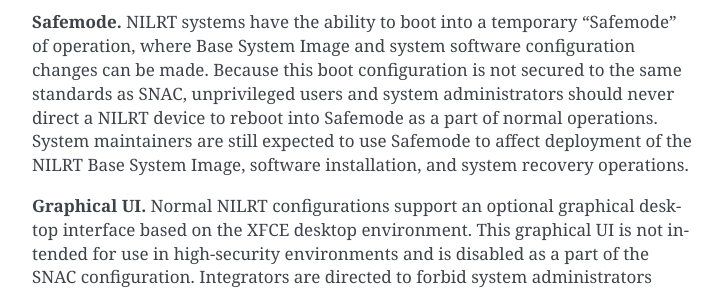
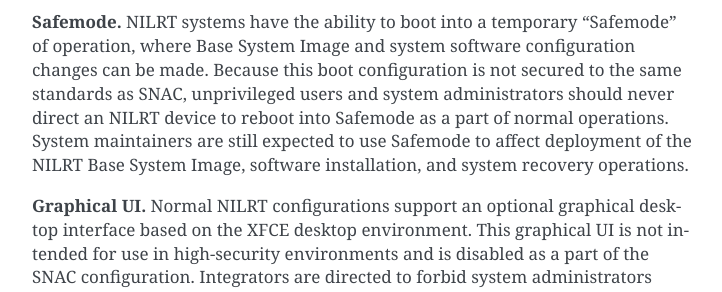
Before and after one commit to ni/nilrt-snac-guide, a Sphinx documentation site: the page built from source/appendix_1.rst, in a window 1280 px wide and 900 px high, scrolled down 1094 px. Shown: the part 250-542 px from the top of the window, without its empty margins (388-1110 px from the left). Built offline with Sphinx 7.4.7, drawn with Linux system fonts in a browser that asks for light colours; some of the changed text lies outside the part shown.

```diff
--- a/source/appendix_1.rst
+++ b/source/appendix_1.rst
@@ -61,7 +61,7 @@ administrators and system maintainers.
 "Safemode" of operation, where Base System Image and system software
 configuration changes can be made. Because this boot configuration is
 not secured to the same standards as SNAC, unprivileged users and system
-administrators should never direct a NILRT device to reboot into
+administrators should never direct an NILRT device to reboot into
 Safemode as a part of normal operations. System maintainers are still
 expected to use Safemode to affect deployment of the NILRT Base System
 Image, software installation, and system recovery operations.
@@ -144,7 +144,7 @@ the ``sudo`` and ``adm`` groups, as it would permit that user to both perform
 privileged operations and remove audit records of their operations.
 
 **System Users** are all other individuals who require limited access to
-a NILRT system to perform their assigned tasks. These users are
+an NILRT system to perform their assigned tasks. These users are
 generally unprivileged, and forbidden from being members of any of the
 prior access groups.
 
@@ -218,7 +218,7 @@ application-level encryption strategy of their own design.
 SNAC Configuration Instructions
 -------------------------------
 
-System maintainers are directed to deploy and configure a NILRT system
+System maintainers are directed to deploy and configure an NILRT system
 in the SNAC configuration by performing the following actions. All
 action should generally be performed by the System Maintainer, logged
 into the NILRT shell as either ``admin`` (safemode) or ``root`` (runmode).
--- a/source/section_3_1.rst
+++ b/source/section_3_1.rst
@@ -902,7 +902,7 @@ selected data structures such as files, records, or fields.
 | Solution Implementation                                                          |
 +==================================================================================+
 | The NILRT+SNAC configuration does not support connection to mobile devices.      |
-| System owners are directed to enforce policies against connecting to a NILRT     |
+| System owners are directed to enforce policies against connecting to an NILRT    |
 | system from a mobile device.                                                     |
 +----------------------------------------------------------------------------------+
 
--- a/source/section_3_16.rst
+++ b/source/section_3_16.rst
@@ -138,7 +138,7 @@ implementing other forms of isolation.
 | Solution Implementation                                                          |
 +==================================================================================+
 | NILRT uses third-party components, including open source components. These       |
-| components are managed and tracked. With each release of a NILRT component,      |
+| components are managed and tracked. With each release of an NILRT component,     |
 | developers review the list of components for support.                            |
 +----------------------------------------------------------------------------------+
 +----------------------------------------------------------------------------------+
```
